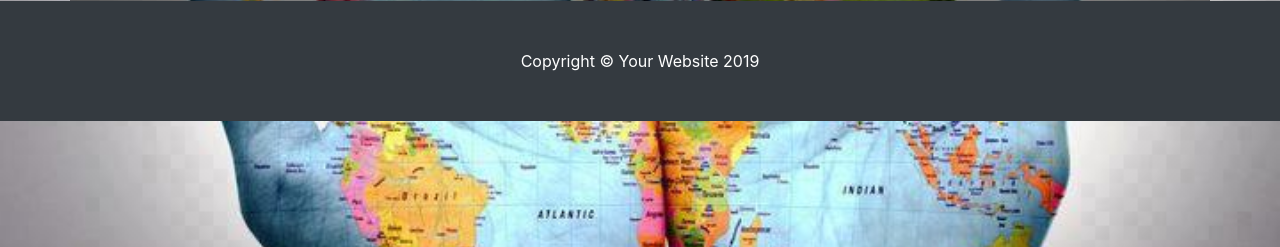
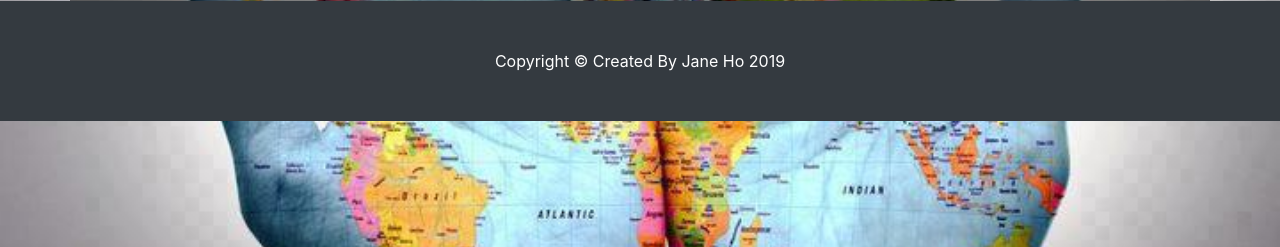
Before and after one commit to howyjane/trip-itinerary-review, a Flask app: page / in a window 1280 px wide. Shown: the part 361-608 px from the top of the page. Run offline with Flask 2, Linux system fonts and the light colour scheme; data that the repository does not hold is empty; some libraries are stand-ins or nearby versions.

Commit message:
finalise base.html

```diff
--- a/templates/base.html
+++ b/templates/base.html
@@ -8,7 +8,9 @@
     <link rel="stylesheet" href="{{url_for('static',filename='stylesheet/style.css')}}" type="text/css">
     <title>Trip Itinerary</title>
 </head>
+
 <body>
+<!--nav bar-->
 <nav class="navbar navbar-expand-lg navbar-light bg-light">
   <a class="navbar-brand" href="{{url_for('index')}}">Tripee.com</a>
   <button class="navbar-toggler" type="button" data-toggle="collapse" data-target="#navbarSupportedContent" aria-controls="navbarSupportedContent" aria-expanded="false" aria-label="Toggle navigation">
@@ -26,17 +28,15 @@
     </ul>
   </div>
 </nav>
+
 {% block content %}{% endblock %}
  <!-- Footer -->
   <footer class="py-5 bg-dark">
-
-      <p class="m-0 text-center text-white">Copyright &copy; Your Website 2019</p>
-
-
+   <p class="m-0 text-center text-white">Copyright &copy; Created By Jane Ho 2019</p>
   </footer>
 
 
-
+<!-- JavaScript -->
 <script src="https://code.jquery.com/jquery-3.4.1.slim.min.js" integrity="sha384-J6qa4849blE2+poT4WnyKhv5vZF5SrPo0iEjwBvKU7imGFAV0wwj1yYfoRSJoZ+n" crossorigin="anonymous"></script>
 <script src="https://cdn.jsdelivr.net/npm/popper.js@1.16.0/dist/umd/popper.min.js" integrity="sha384-Q6E9RHvbIyZFJoft+2mJbHaEWldlvI9IOYy5n3zV9zzTtmI3UksdQRVvoxMfooAo" crossorigin="anonymous"></script>
 <script src="https://stackpath.bootstrapcdn.com/bootstrap/4.4.1/js/bootstrap.min.js" integrity="sha384-wfSDF2E50Y2D1uUdj0O3uMBJnjuUD4Ih7YwaYd1iqfktj0Uod8GCExl3Og8ifwB6" crossorigin="anonymous"></script>
```
Lines whose indentation alone changed are shown as unchanged.
